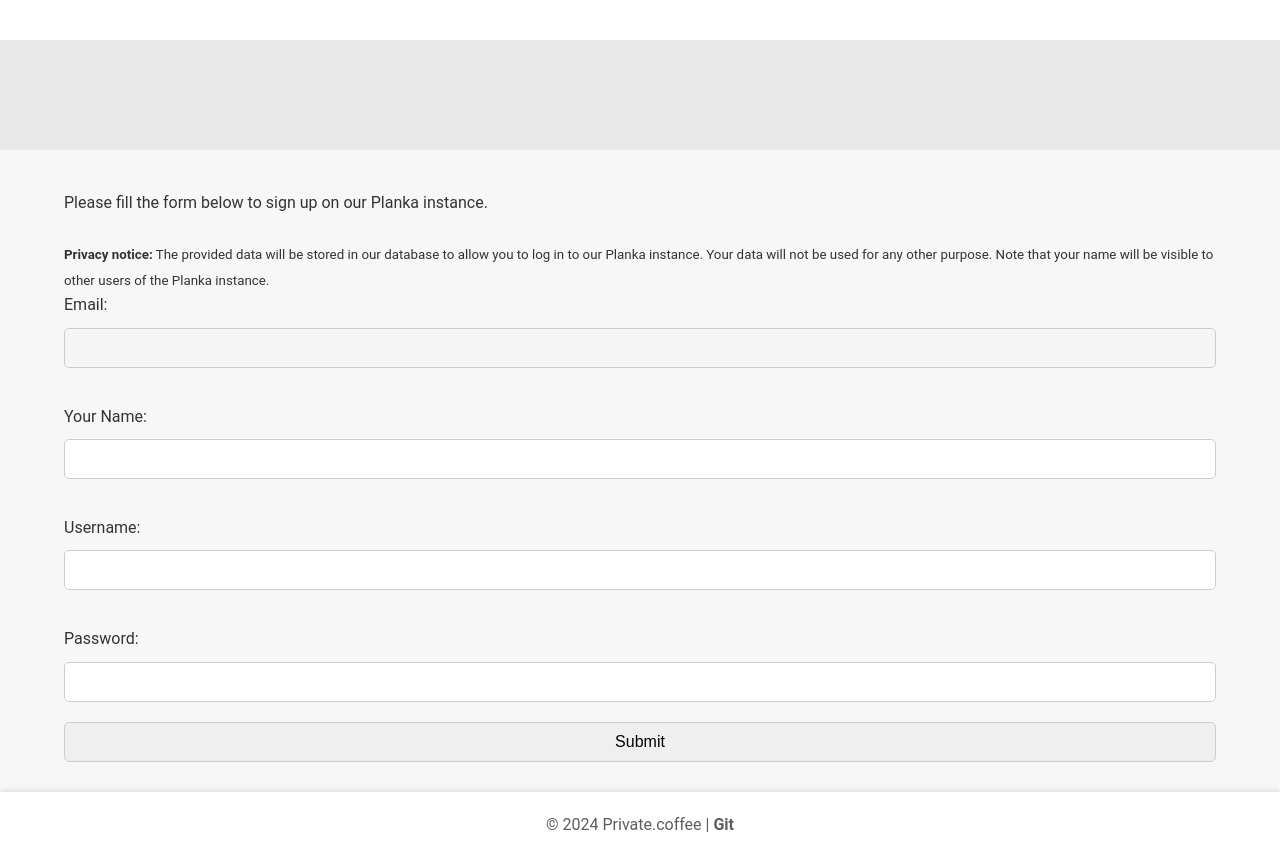
After one commit to PrivateCoffee/planka-register, a Flask app: template templates/signup.html in a window 1280 px wide. The commit adds this page. Run offline with Flask 3, Linux system fonts and the light colour scheme; the template is opened without the code that fills it: values that come from a table or form of the project are taken from there, others are empty.

Commit message:
feat: enhance user registration flow with validation
This update vastly improves the user experience for registration and email confirmation processes within the app. By integrating Flask-WTF, the commit introduces form handling with enhanced data validation and user feedback. It also refactors the SMTP configuration to utilize dynamic sender selection and improves the handling of SSL settings, ensuring a more reliable email delivery setup.

To provide better security and a smoother user interface, we've implemented CSRF protection with FlaskForm and utilized WTForms for input fields, applying validators to ensure data integrity. The introduction of user existence checks before registration helps prevent duplicate usernames in the system, contributing to a cleaner and more manageable user database.

Email composition in the send_email function has been streamlined for readability, and several new templates were added to provide users with clear instructions after submitting requests or completing registration, enhancing overall usability.

By addressing these areas, the commit not only elevates the security posture of the application but also significantly enriches the user interaction, making the system more robust and user-friendly.

Relevant configurations for SMTP and system random secret key generation have been adjusted for better compliance and security standards.

Additionally, unnecessary scripts and redundant code blocks were removed for a cleaner code base, and CSS adjustments were made for improved form presentation and application aesthetics.

Overall, this comprehensive update lays a stronger foundation for user management and interaction within the application, setting the stage for future enhancements and a better end-user experience.

```diff
--- a/app.py
+++ b/app.py
@@ -1,13 +1,23 @@
 from flask import Flask, request, redirect, url_for, render_template
-from plankapy import Planka
+from plankapy import Planka, User, InvalidToken
+from flask_wtf import FlaskForm
+from wtforms import StringField, SubmitField, PasswordField
+from wtforms.validators import DataRequired, Email, ValidationError
 
 from configparser import ConfigParser
+from random import SystemRandom
 
 import sqlite3
 import smtplib
 import uuid
+import string
 
 app = Flask(__name__, static_folder="static", template_folder="templates")
+
+app.config["SECRET_KEY"] = "".join(
+    SystemRandom().choice("".join([string.ascii_letters, string.digits]))
+    for _ in range(50)
+)
 
 config = ConfigParser()
 config.read("settings.ini")
@@ -52,7 +62,7 @@ def rate_limit(request):
 
 
 def get_mailserver():
-    if config["SMTP"]["ssl"] == "True":
+    if config.getboolean("SMTP", "ssl", fallback=True):
         port = config.getint("SMTP", "port", fallback=465)
         mailserver = smtplib.SMTP_SSL(config["SMTP"]["host"], port)
     else:
@@ -68,25 +78,26 @@ def get_mailserver():
 
 def send_email(email, token):
     mailserver = get_mailserver()
+    sender = config.get("SMTP", "from", fallback=config["SMTP"]["username"])
 
     message = f"""
-        From: {config['SMTP']['from']}
-        To: {email}
-        Subject: Confirm your email address
+From: {sender}
+To: {email}
+Subject: {config['App']['name']} - Confirm your email address
 
-        Hi,
+Hi,
 
-        Thank you for registering with {config['App']['name']}! Please click the link below to confirm your email address:
+Thank you for registering with {config['App']['name']}! Please click the link below to confirm your email address:
 
-        https://{config['App']['domain']}/confirm/{token}
+https://{config['App']['host']}/confirm/{token}
 
-        If you did not register with {config['App']['name']}, please ignore this email.
+If you did not register with {config['App']['name']}, please ignore this email.
 
-        Thanks,
-        The {config['App']['name']} Team
-    """
+Thanks,
+The {config['App']['name']} Team
+    """.strip()
 
-    mailserver.sendmail(config["SMTP"]["from"], email, message)
+    mailserver.sendmail(sender, email, message)
 
     mailserver.quit()
 
@@ -135,12 +146,19 @@ def process_request(request):
     return redirect(url_for("post_request"))
 
 
+class EmailForm(FlaskForm):
+    email = StringField("Email", validators=[DataRequired(), Email()])
+    submit = SubmitField("Submit")
+
+
 @app.route("/", methods=["GET", "POST"])
 def start_request():
     if rate_limit(request):
         return render_template("rate_limit.html")
 
-    if request.method == "POST":
+    form = EmailForm()
+
+    if form.validate_on_submit():
         return process_request(request)
 
     return render_template(
@@ -148,12 +166,126 @@ def start_request():
         app=config["App"]["name"],
         title="Request Access",
         subtitle="Please enter your email address to request access.",
+        form=form,
     )
 
 
-@app.route("/check", methods=["GET"])
-def check():
-    return render_template("check.html")
+@app.route("/post_request")
+def post_request():
+    return render_template(
+        "post_request.html",
+        app=config["App"]["name"],
+        title="Request Received",
+        subtitle="Your request has been received. Please check your email for further instructions.",
+    )
+
+
+class SignupForm(FlaskForm):
+    email = StringField("Email")
+    name = StringField("Your Name", validators=[DataRequired()])
+    username = StringField("Username", validators=[DataRequired()])
+    password = PasswordField("Password", validators=[DataRequired()])
+    submit = SubmitField("Submit")
+
+    email.render_kw = {"readonly": True}
+
+    def validate_username(self, field):
+        planka = Planka(
+            url=config["Planka"]["url"],
+            username=config["Planka"]["username"],
+            password=config["Planka"]["password"],
+        )
+
+        users = User(planka)
+
+        try:
+            user = users.get(username=field.data)
+
+            if user:
+                raise ValidationError(f"User with username {field.data} already exists")
+
+        except InvalidToken:
+            # This error *should* be specific at this point, but I still don't trust it
+            pass
+
+
+@app.route("/confirm/<token>", methods=["GET", "POST"])
+def confirm_request(token):
+    conn = sqlite3.connect("db.sqlite3")
+    cursor = conn.cursor()
+
+    cursor.execute(
+        """
+        SELECT email
+        FROM requests
+        WHERE token = ?
+    """,
+        (token,),
+    )
+
+    row = cursor.fetchone()
+
+    if row is None:
+        return render_template(
+            "unknown.html",
+            app=config["App"]["name"],
+            title="Invalid Token",
+            subtitle="The token you provided is invalid.",
+        )
+
+    email = row[0]
+
+    form = SignupForm()
+
+    if form.validate_on_submit():
+        planka = Planka(
+            url=config["Planka"]["url"],
+            username=config["Planka"]["username"],
+            password=config["Planka"]["password"],
+        )
+
+        users = User(planka)
+        new_user = users.build(
+            username=form.username.data,
+            name=form.name.data,
+            password=form.password.data,
+            email=email,
+        )
+
+        users.create(new_user)
+
+        cursor.execute(
+            """
+            DELETE FROM requests
+            WHERE token = ?
+        """,
+            (token,),
+        )
+
+        conn.commit()
+        conn.close()
+
+        return redirect(url_for("post_signup"))
+
+    return render_template(
+        "signup.html",
+        app=config["App"]["name"],
+        title="Complete Signup",
+        subtitle="Please confirm your email address by filling out the form below.",
+        email=email,
+        form=form,
+    )
+
+
+@app.route("/post_signup")
+def post_signup():
+    return render_template(
+        "post_signup.html",
+        app=config["App"]["name"],
+        title="Signup Complete",
+        subtitle="Your account has been created. You may now log in.",
+        planka=config["Planka"]["url"],
+    )
 
 
 initialize_database()
--- a/requirements.txt
+++ b/requirements.txt
@@ -1,2 +1,4 @@
 Flask
+Flask-WTF
+email-validator
 git+https://git.private.coffee/PrivateCoffee/plankapy.git
--- a/static/style.css
+++ b/static/style.css
@@ -6,7 +6,7 @@
 }
 
 body {
-    font-family: 'Roboto', sans-serif;
+  font-family: "Roboto", sans-serif;
   background-color: #f7f7f7;
   color: #333;
   line-height: 1.6;
@@ -31,7 +31,7 @@ a:hover {
 /* Header */
 header {
   background-color: #fff;
-    box-shadow: 0 2px 4px rgba(0,0,0,0.1);
+  box-shadow: 0 2px 4px rgba(0, 0, 0, 0.1);
   padding: 20px 0;
 }
 
@@ -91,7 +91,7 @@ header nav ul li a {
 .ip-card {
   background-color: #fff;
   padding: 30px 10px;
-    box-shadow: 0 2px 5px rgba(0,0,0,0.1);
+  box-shadow: 0 2px 5px rgba(0, 0, 0, 0.1);
   border-radius: 8px;
   flex-basis: calc(50% - 10px);
   text-align: center;
@@ -146,9 +146,13 @@ header nav ul li a {
 }
 
 /* Footer */
+main {
+  margin-bottom: 20px;
+}
+
 footer {
   background-color: #fff;
-    box-shadow: 0 -2px 4px rgba(0,0,0,0.1);
+  box-shadow: 0 -2px 4px rgba(0, 0, 0, 0.1);
   text-align: center;
   padding: 20px;
   position: relative;
@@ -163,6 +167,8 @@ footer a {
   color: #5d5d5d;
   font-weight: 700;
 }
+
+/* Form Styles */
 
 input {
   padding: 10px;
@@ -189,8 +195,9 @@ button:hover {
   background-color: #5d5d5d;
 }
 
-input:focus, button:focus {
+input:focus,
+button:focus {
   outline: none;
   border-color: #5d5d5d;
-    box-shadow: 0 0 0 2px rgba(93,93,93,0.5);
+  box-shadow: 0 0 0 2px rgba(93, 93, 93, 0.5);
 }
--- a/templates/base.html
+++ b/templates/base.html
@@ -29,6 +29,5 @@
         </p>
       </div>
     </footer>
-    <script src="script.js"></script>
   </body>
 </html>
--- /dev/null
+++ b/templates/post_request.html
@@ -0,0 +1,4 @@
+{% extends "base.html" %} {% block content %}
+<div class="container">
+</div>
+{% endblock %}
--- /dev/null
+++ b/templates/post_signup.html
@@ -0,0 +1,6 @@
+{% extends "base.html" %} {% block content %}
+<div class="container">
+    <p>Thank you for signing up!</p>
+    <p>Click <a href="{{ planka }}">here</a> to log in.</p>
+</div>
+{% endblock %}
--- /dev/null
+++ b/templates/signup.html
@@ -0,0 +1,36 @@
+{% extends "base.html" %} {% block content %}
+<div class="container">
+  <p>Please fill the form below to sign up on our Planka instance.</p>
+  <br />
+  <p>
+    <small>
+      <strong>Privacy notice:</strong>
+      The provided data will be stored in our database to allow you to log in to
+      our Planka instance. Your data will not be used for any other purpose.
+      Note that your name will be visible to other users of the Planka instance.
+    </small>
+  </p>
+  <form method="post">
+    {{ form.hidden_tag() }} {{ form.email.label }}: {{ form.email(size=20, disabled="disabled", value=email) }}<br />
+    {% for error in form.email.errors %}
+    <span style="color: red">[{{ error }}]</span>
+    {% endfor %}
+    <br />
+    {{ form.name.label }}: {{ form.name(size=20) }}<br />
+    {% for error in form.name.errors %}
+    <span style="color: red">[{{ error }}]</span>
+    {% endfor %}
+    <br />
+    {{ form.username.label }}: {{ form.username(size=20) }}<br />
+    {% for error in form.username.errors %}
+    <span style="color: red">[{{ error }}]</span>
+    {% endfor %}
+    <br />
+    {{ form.password.label }}: {{ form.password(size=20) }}<br />
+    {% for error in form.password.errors %}
+    <span style="color: red">[{{ error }}]</span>
+    {% endfor %}
+    {{ form.submit() }}
+  </form>
+</div>
+{% endblock %}
--- /dev/null
+++ b/templates/unknown.html
@@ -0,0 +1,6 @@
+{% extends "base.html" %} {% block content %}
+<div class="container">
+  <p>Unfortunately, we could not find your email address in our database.</p>
+  <p>If you think this is an error, please contact the administrator.</p>
+</div>
+{% endblock %}
```
Also changed, not shown: templates/request.html (+6 -2 lines). Lines whose indentation alone changed are shown as unchanged.
